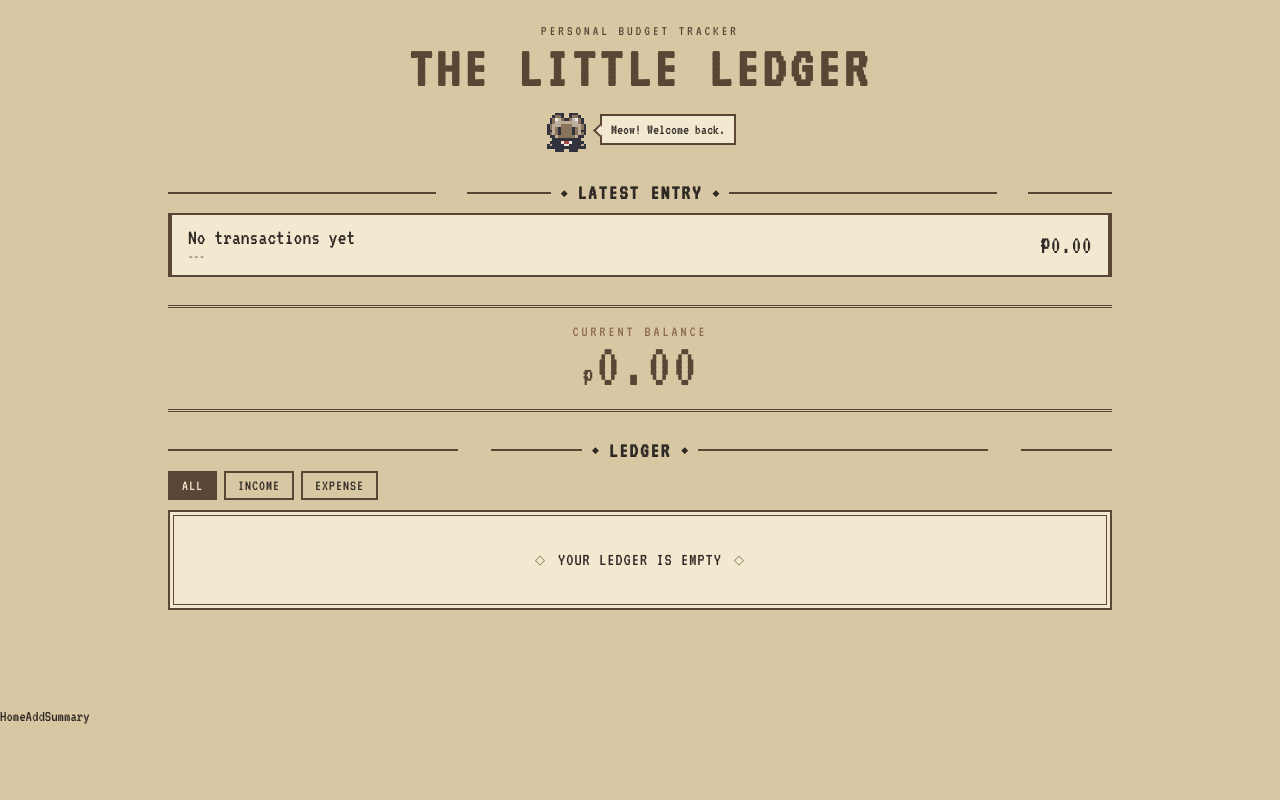
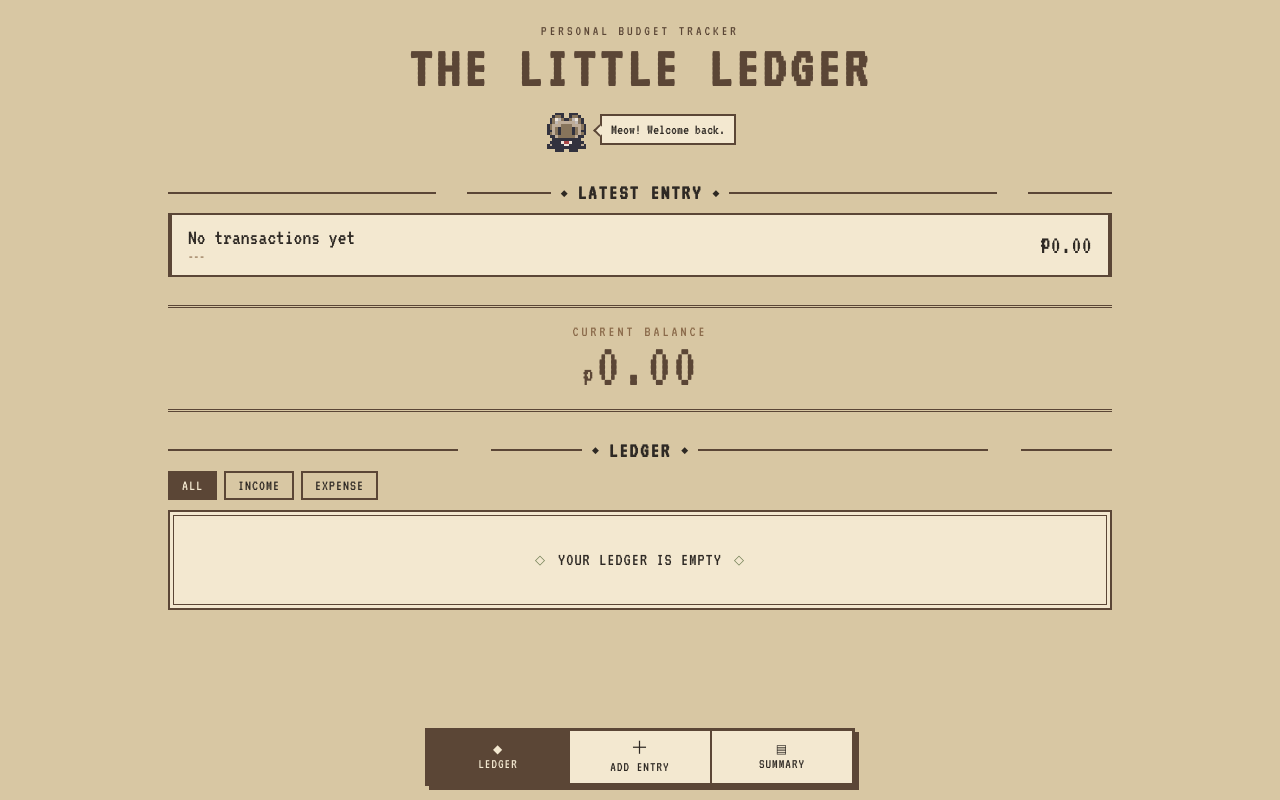
Before and after one commit to nae-rms/midterm-project-webdvt, a React (Vite) app: page / in a window 1280 px wide. Built offline with nearby package versions, Linux system fonts and the light colour scheme.

Commit message:
add proper navbar

```diff
--- a/src/components/Layout.jsx
+++ b/src/components/Layout.jsx
@@ -1,4 +1,6 @@
-import { Link, Outlet } from "react-router-dom";
+import { NavLink, Outlet } from "react-router-dom";
+
+import "./../styles/Layout.css";
 
 function Layout() {
   return (
@@ -7,10 +9,37 @@ function Layout() {
         <Outlet />
       </main>
 
-      <nav>
-        <Link to="/">Home</Link>
-        <Link to="/add">Add</Link>
-        <Link to="/summary">Summary</Link>
+      <nav className="bottom-nav">
+        <NavLink
+          to="/"
+          end
+          className={({ isActive }) =>
+            isActive ? "nav-item active" : "nav-item"
+          }
+        >
+          <span className="nav-icon">◆</span>
+          <span>LEDGER</span>
+        </NavLink>
+
+        <NavLink
+          to="/add"
+          className={({ isActive }) =>
+            isActive ? "nav-item active" : "nav-item"
+          }
+        >
+          <span className="nav-icon">＋</span>
+          <span>ADD ENTRY</span>
+        </NavLink>
+
+        <NavLink
+          to="/summary"
+          className={({ isActive }) =>
+            isActive ? "nav-item active" : "nav-item"
+          }
+        >
+          <span className="nav-icon">▤</span>
+          <span>SUMMARY</span>
+        </NavLink>
       </nav>
     </>
   );
--- /dev/null
+++ b/src/styles/Layout.css
@@ -0,0 +1,89 @@
+.bottom-nav {
+    position: fixed;
+
+    left: 50%;
+    bottom: 14px;
+
+    transform: translateX(-50%);
+
+    z-index: 100;
+
+    display: flex;
+    align-items: stretch;
+
+    width: min(430px, calc(100% - 28px));
+
+    background: var(--card);
+
+    border: 3px solid var(--border);
+
+    box-shadow: 4px 4px 0 var(--border);
+  }
+
+  .nav-item {
+    flex: 1;
+
+    display: flex;
+    flex-direction: column;
+    align-items: center;
+    justify-content: center;
+
+    gap: 2px;
+
+    min-height: 52px;
+
+    padding: 5px 8px;
+
+    color: var(--text);
+
+    border-right: 2px solid var(--border);
+
+    text-decoration: none;
+
+    font-size: 14px;
+    letter-spacing: 1px;
+
+    transition:
+      background-color 100ms ease,
+      color 100ms ease;
+  }
+
+  .nav-item:last-child {
+    border-right: none;
+  }
+
+  .nav-item:hover {
+    background: var(--wood);
+
+    color: var(--card);
+  }
+
+  .nav-item.active {
+    background: var(--wood-dark);
+
+    color: var(--card);
+  }
+
+  .nav-icon {
+    font-size: 12px;
+
+    line-height: 1;
+  }
+
+  .nav-item:nth-child(2) .nav-icon {
+    font-size: 18px;
+  }
+
+  @media (max-width: 600px) {
+    .bottom-nav {
+      bottom: 10px;
+
+      width: calc(100% - 20px);
+    }
+
+    .nav-item {
+      min-height: 48px;
+
+      font-size: 12px;
+    }
+  }
```
